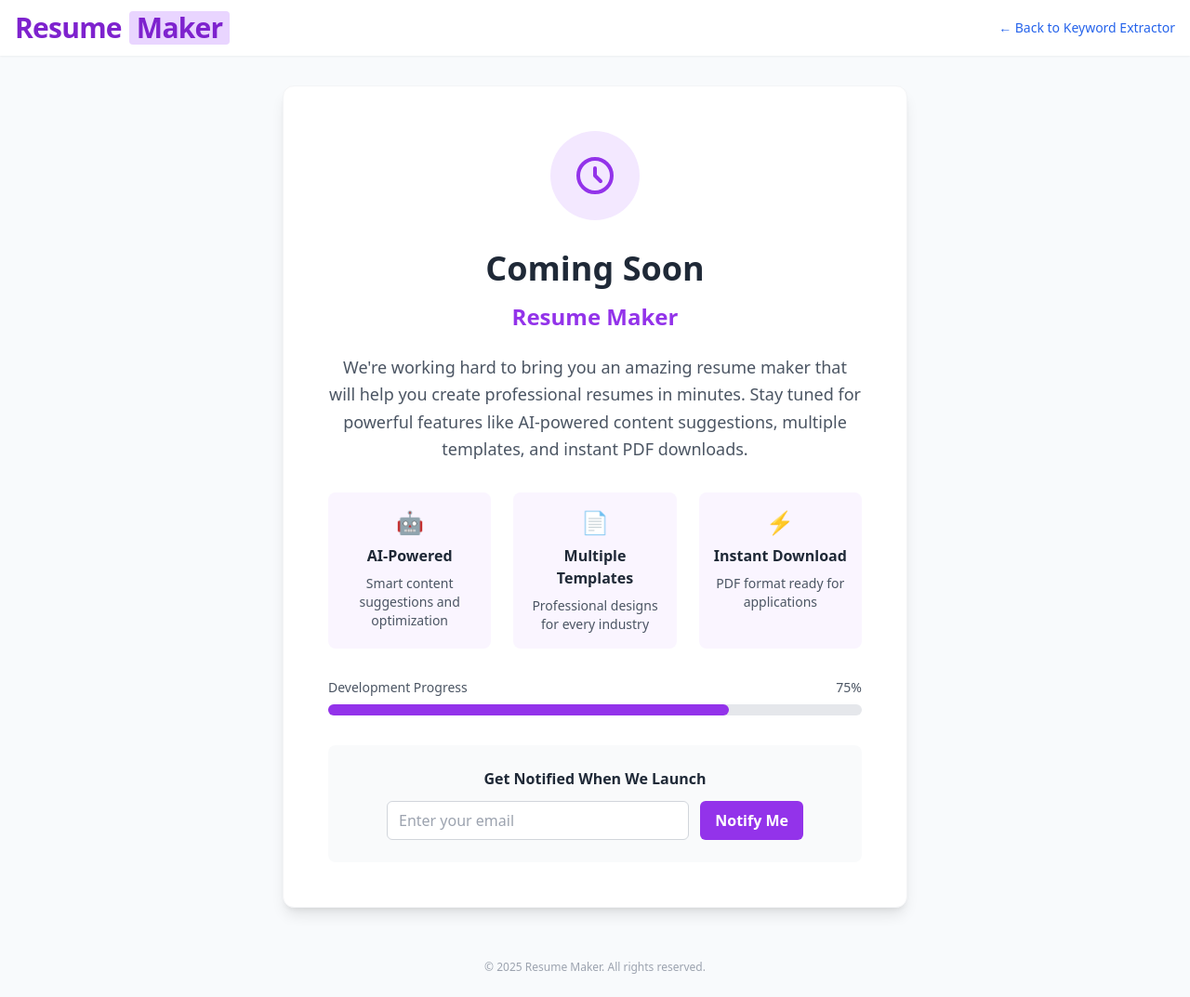
After one commit to JeelKakadiya3240/Professional_Resume_Builder, a Flask app: page /resume-maker in a window 1280 px wide. The commit adds this page. Shown: the whole page at 93% size. Run offline with Flask 3, Linux system fonts and the light colour scheme; some libraries are stand-ins or nearby versions.

Commit message:
Resume coming soon page

```diff
--- a/app.py
+++ b/app.py
@@ -44,5 +44,9 @@ def extract_keywords():
     except Exception as e:
         return jsonify({'error': str(e)}), 500
 
+@app.route('/resume-maker')
+def resume_maker():
+    return render_template('resume_maker.html')
+
 if __name__ == '__main__':
     app.run(debug=True, port=5000)
--- a/templates/index.html
+++ b/templates/index.html
@@ -27,7 +27,10 @@
                 <span class="bg-blue-200 text-blue-700 px-2 rounded font-extrabold">Keyword</span>
                 <span class="text-blue-700">Extractor</span>
             </h1>
-            <span class="text-xs text-gray-500">AI-powered job description analysis</span>
+            <div class="flex items-center gap-4">
+                <span class="text-xs text-gray-500">AI-powered job description analysis</span>
+                <a href="/resume-maker" class="text-purple-600 hover:text-purple-800 text-sm font-medium">🚀 Resume Maker</a>
+            </div>
         </div>
     </header>
 
--- /dev/null
+++ b/templates/resume_maker.html
@@ -0,0 +1,108 @@
+<!DOCTYPE html>
+<html lang="en">
+<head>
+    <meta charset="UTF-8">
+    <meta name="viewport" content="width=device-width, initial-scale=1.0">
+    <title>Resume Maker - Coming Soon</title>
+    <script src="https://cdn.tailwindcss.com"></script>
+    <script>
+        tailwind.config = {
+            theme: {
+                extend: {
+                    colors: {
+                        background: '#f8fafc',
+                        foreground: '#171717'
+                    }
+                }
+            }
+        }
+    </script>
+</head>
+<body class="min-h-screen bg-[#f8fafc] flex flex-col">
+    <!-- Header -->
+    <header class="w-full py-3 shadow-sm bg-white">
+        <div class="w-full px-4 flex flex-row items-center justify-between">
+            <h1 class="text-3xl font-extrabold tracking-tight text-left flex items-center gap-2">
+                <span class="text-purple-700">Resume</span>
+                <span class="bg-purple-200 text-purple-700 px-2 rounded font-extrabold">Maker</span>
+            </h1>
+            <a href="/" class="text-blue-600 hover:text-blue-800 text-sm">← Back to Keyword Extractor</a>
+        </div>
+    </header>
+
+    <!-- Main Content -->
+    <main class="flex-1 flex flex-col items-center justify-center px-4 py-8">
+        <section class="w-full max-w-2xl bg-white rounded-xl shadow-lg p-12 border border-gray-100 text-center">
+            <!-- Coming Soon Icon -->
+            <div class="mb-8">
+                <div class="mx-auto w-24 h-24 bg-purple-100 rounded-full flex items-center justify-center mb-6">
+                    <svg class="w-12 h-12 text-purple-600" fill="none" stroke="currentColor" viewBox="0 0 24 24">
+                        <path stroke-linecap="round" stroke-linejoin="round" stroke-width="2" d="M12 8v4l3 3m6-3a9 9 0 11-18 0 9 9 0 0118 0z"></path>
+                    </svg>
+                </div>
+            </div>
+
+            <!-- Coming Soon Text -->
+            <h2 class="text-4xl font-bold text-gray-800 mb-4">Coming Soon</h2>
+            <h3 class="text-2xl font-semibold text-purple-600 mb-6">Resume Maker</h3>
+
+            <p class="text-lg text-gray-600 mb-8 leading-relaxed">
+                We're working hard to bring you an amazing resume maker that will help you create
+                professional resumes in minutes. Stay tuned for powerful features like AI-powered
+                content suggestions, multiple templates, and instant PDF downloads.
+            </p>
+
+            <!-- Features Preview -->
+            <div class="grid grid-cols-1 md:grid-cols-3 gap-6 mb-8">
+                <div class="bg-purple-50 p-4 rounded-lg">
+                    <div class="text-purple-600 text-2xl mb-2">🤖</div>
+                    <h4 class="font-semibold text-gray-800 mb-2">AI-Powered</h4>
+                    <p class="text-sm text-gray-600">Smart content suggestions and optimization</p>
+                </div>
+                <div class="bg-purple-50 p-4 rounded-lg">
+                    <div class="text-purple-600 text-2xl mb-2">📄</div>
+                    <h4 class="font-semibold text-gray-800 mb-2">Multiple Templates</h4>
+                    <p class="text-sm text-gray-600">Professional designs for every industry</p>
+                </div>
+                <div class="bg-purple-50 p-4 rounded-lg">
+                    <div class="text-purple-600 text-2xl mb-2">⚡</div>
+                    <h4 class="font-semibold text-gray-800 mb-2">Instant Download</h4>
+                    <p class="text-sm text-gray-600">PDF format ready for applications</p>
+                </div>
+            </div>
+
+            <!-- Progress Bar -->
+            <div class="mb-8">
+                <div class="flex justify-between text-sm text-gray-600 mb-2">
+                    <span>Development Progress</span>
+                    <span>75%</span>
+                </div>
+                <div class="w-full bg-gray-200 rounded-full h-3">
+                    <div class="bg-purple-600 h-3 rounded-full" style="width: 75%"></div>
+                </div>
+            </div>
+
+            <!-- Notification Signup -->
+            <div class="bg-gray-50 p-6 rounded-lg">
+                <h4 class="font-semibold text-gray-800 mb-3">Get Notified When We Launch</h4>
+                <div class="flex gap-3 max-w-md mx-auto">
+                    <input type="email" placeholder="Enter your email"
+                           class="flex-1 border border-gray-300 rounded-md px-3 py-2 focus:outline-none focus:ring-2 focus:ring-purple-500">
+                    <button class="bg-purple-600 hover:bg-purple-700 text-white font-semibold py-2 px-4 rounded-md transition-colors">
+                        Notify Me
+                    </button>
+                </div>
+            </div>
+        </section>
+    </main>
+
+    <!-- Footer -->
+    <footer class="py-6 text-center text-gray-400 text-xs bg-transparent">
+        &copy; <span id="currentYear"></span> Resume Maker. All rights reserved.
+    </footer>
+
+    <script>
+        document.getElementById('currentYear').textContent = new Date().getFullYear();
+    </script>
+</body>
+</html>
```
Also changed, not shown: 2 other files.
